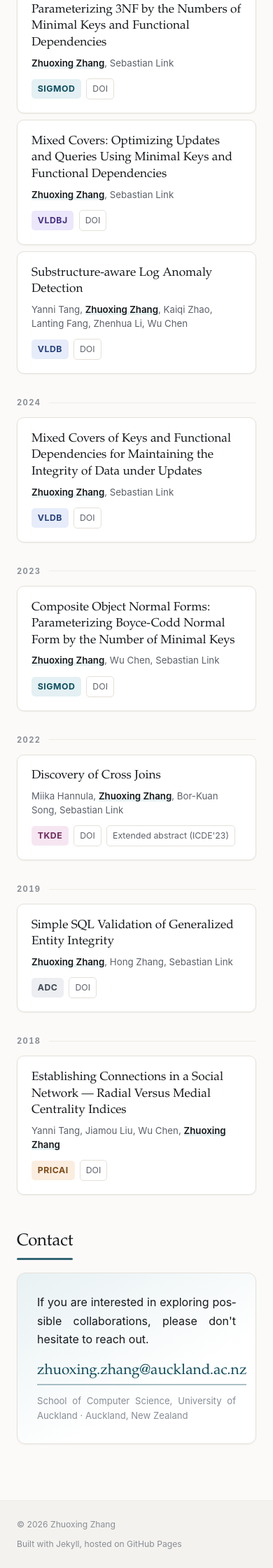
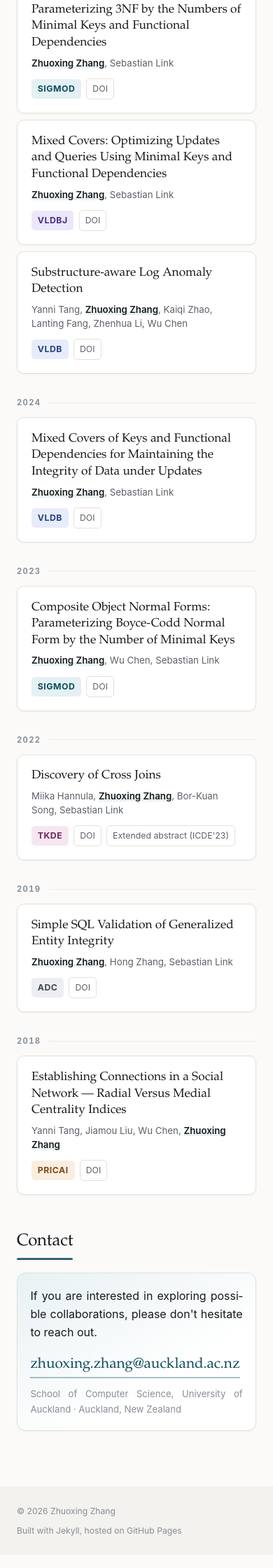
Before and after one commit to zhuoxingzhang/zhuoxingzhang.github.io, a Jekyll site: the page built from index.html, in a window 390 px wide. Shown: the part 3979-6219 px from the top of the page at 70% size. Built offline with Jekyll 4.4.1, drawn with Linux system fonts in a browser that asks for light colours.

Commit message:
Ease the gaps in the contact panel; narrow the column
Contact already had hyphens:auto — what made it look loose was width. Its panel
padding left the text at 269px against 327px for the prose, the narrowest column
on the page, so its justified lines held the fewest words and opened the widest
gaps. Trimmed the padding on mobile, and relaxed hyphenate-limit-chars to 5 2 2
so hyphenation applies to the short words that make up most of such a line.

The padding override lives in the responsive section at the foot of the file:
media queries add no specificity, so placing it next to the other justification
rules left it losing to the .contact rule further down.

Column goes 60rem -> 55rem. 46rem was cramped and 60rem overshot; this keeps the
interest cards at two per row, which needs at least ~47rem.

Co-Authored-By: Claude Opus 4.8 <noreply@anthropic.com>

```diff
--- a/assets/css/site.css
+++ b/assets/css/site.css
@@ -31,8 +31,10 @@
   --sans:  -apple-system, BlinkMacSystemFont, "Segoe UI", Inter, "Helvetica Neue", Arial,
            "PingFang SC", "Microsoft YaHei", sans-serif;
 
-  /* --wrap sizes the hero, nav, content and footer alike. */
-  --wrap: 60rem;
+  /* --wrap sizes the hero, nav, content and footer alike. 46rem left desktop
+     looking cramped, 60rem overshot; this sits between them. Keep it above
+     ~47rem or the interest cards drop from two columns to one. */
+  --wrap: 55rem;
   --pad:  1.5rem;
 }
 
@@ -362,6 +364,11 @@ a:hover { text-decoration: underline; text-underline-offset: 2px; }
   .contact > p {
     -webkit-hyphens: auto;
     hyphens: auto;
+    /* Default hyphenation is conservative — it leaves short words whole, and
+       short words are most of a 35-character line. Letting it break from five
+       characters gives justification more places to take up the slack. */
+    -webkit-hyphenate-limit-chars: 5 2 2;
+    hyphenate-limit-chars: 5 2 2;
   }
   .pub-authors { text-align: left; }
 }
@@ -649,6 +656,13 @@ a:hover { text-decoration: underline; text-underline-offset: 2px; }
   .main { padding-top: 2.5rem; }
   .sec { margin-bottom: 3rem; }
   .news li { grid-template-columns: 2.75rem minmax(0, 1fr); gap: .75rem; }
+
+  /* This panel's padding made its text the narrowest column on the page — 269px
+     against 327px for the prose — so its justified lines held the fewest words
+     and opened the widest gaps. Trimmed, it sets like everything else.
+     Has to live here, after the .contact rule: a media query carries no extra
+     specificity, so an override earlier in the file would simply lose. */
+  .contact { padding: 1.15rem; }
 }
 
 /* ==========================================================================
```
